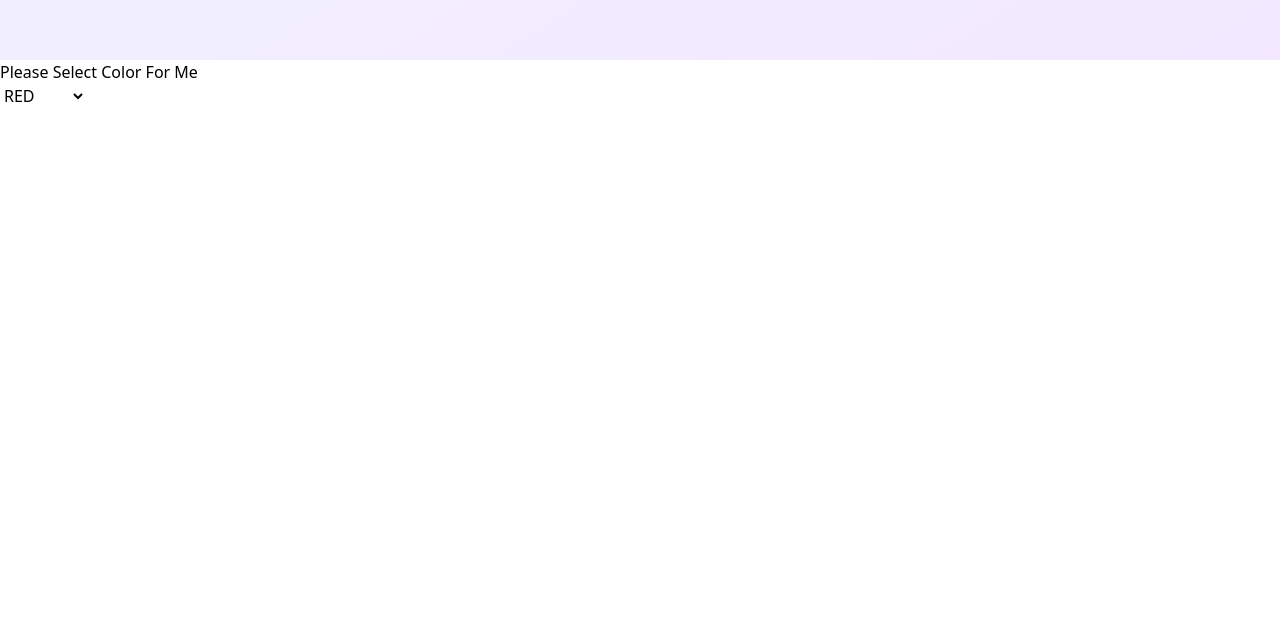
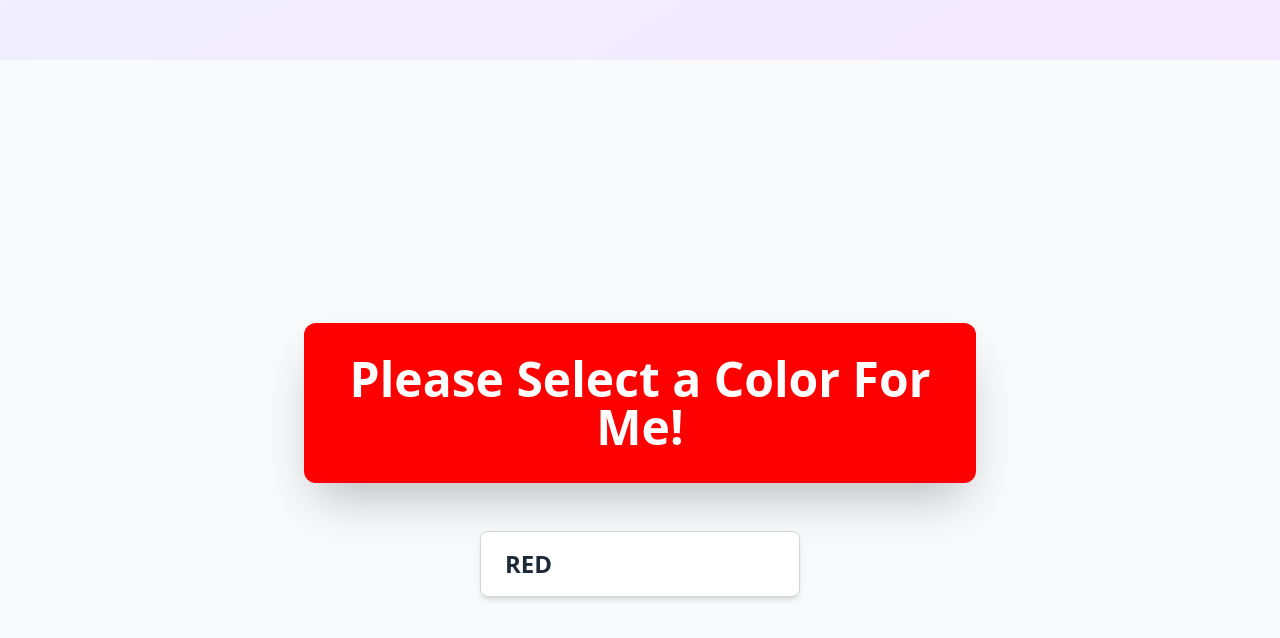
Before and after one commit to patel192/React-Practice, a React (Vite) app: page / in a window 1280 px wide. Shown: the part 3940-4578 px from the top of the page. Before the commit the page ends 4048 px from the top, so only its background shows below. Built offline with nearby package versions, Linux system fonts and the light colour scheme.

Commit message:
styling of the color changing component

```diff
--- a/src/Components/ColorChanger.jsx
+++ b/src/Components/ColorChanger.jsx
@@ -1,17 +1,33 @@
 import React from "react";
 import { useState } from "react";
+
 export const ColorChanger = () => {
-  const [Color, setColor] = useState('');
-  const Handlechange =(event)=>{
-    setColor(event.target.value)
-    console.log(setColor)
+  // Initialize Color state with 'red' to match the default selected option
+  const [color, setColor] = useState('red');
 
-  }
+  const handleChange = (event) => {
+    setColor(event.target.value);
+    // console.log(setColor) is not needed here as setColor is the state setter function
+    // console.log(event.target.value) would log the actual color value
+  };
+
   return (
-    <div>
-      <h1 style={{backgroundColor:Color}}>Please Select Color For Me</h1>
-        <select name="" id="" onChange={Handlechange}>
-          <option value="red" selected>RED</option>
+    <div className="flex flex-col items-center justify-center min-h-screen bg-gray-50 p-6 font-sans">
+      <h1
+        className="text-4xl sm:text-5xl font-extrabold text-white p-8 rounded-xl shadow-2xl transition-all duration-500 ease-in-out transform hover:scale-105 text-center mb-12 w-full max-w-2xl"
+        style={{ backgroundColor: color }}
+      >
+        Please Select a Color For Me!
+      </h1>
+
+      <select
+        name="color-selector"
+        id="color-selector"
+        onChange={handleChange}
+        value={color} // Bind the select value to the state
+        className="block w-full max-w-xs px-6 py-4 border border-gray-300 rounded-lg shadow-md text-2xl font-semibold text-gray-800 bg-white appearance-none focus:outline-none focus:ring-4 focus:ring-blue-500 focus:border-blue-500 transition duration-300 ease-in-out cursor-pointer hover:border-gray-400"
+      >
+        <option value="red">RED</option>
         <option value="green">GREEN</option>
         <option value="blue">BLUE</option>
         <option value="white">WHITE</option>
```
Lines whose indentation alone changed are shown as unchanged.
